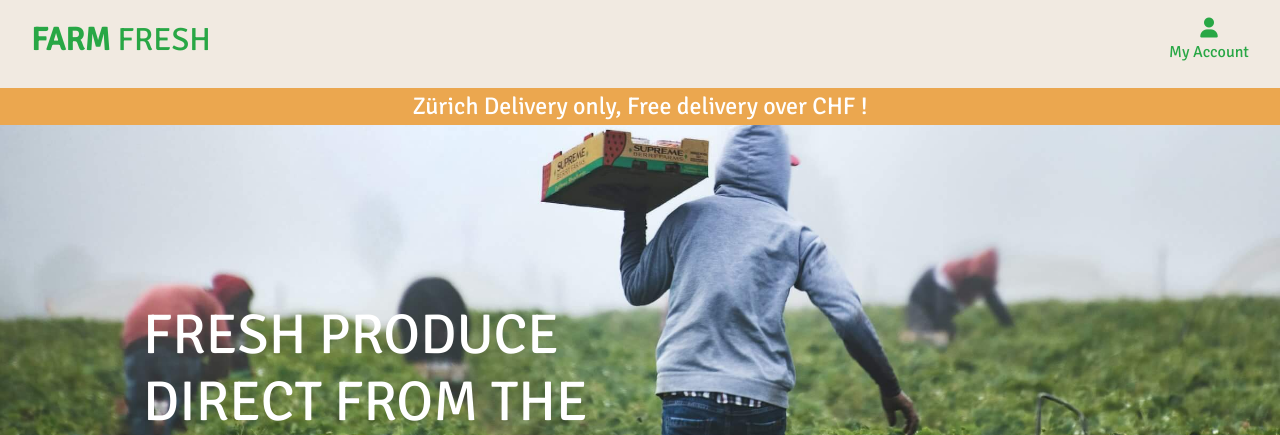
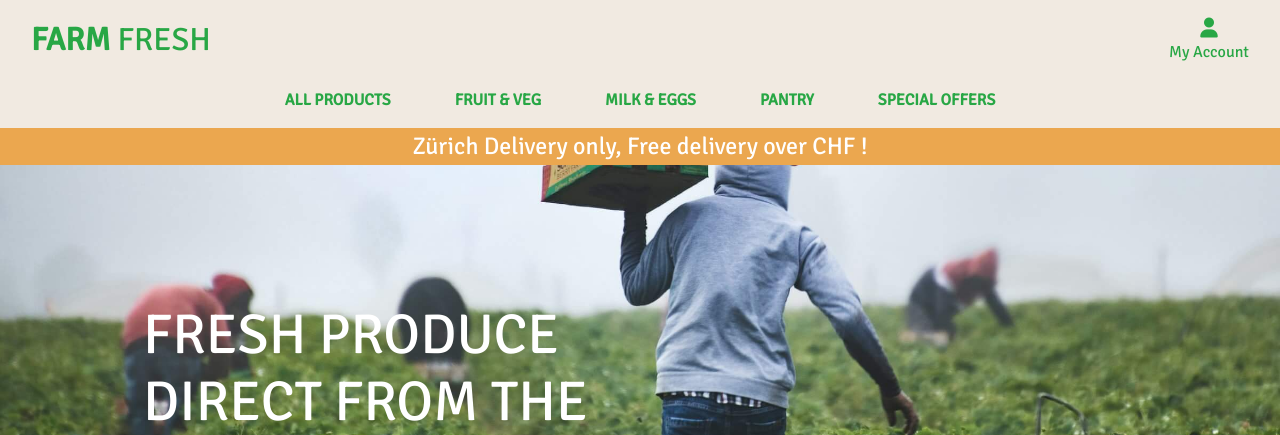
Before and after one commit to Joao4569/farm_fresh_2.0, a Django app: page / in a window 1280 px wide. Shown: the top 435 px of the page. Run offline with Django 5.2, Linux system fonts and the light colour scheme; some libraries are stand-ins or nearby versions.

Commit message:
feat: Start fixing links, include main-nav.html.

```diff
--- a/farm_fresh_v_2_0_project/templates/base.html
+++ b/farm_fresh_v_2_0_project/templates/base.html
@@ -5,7 +5,7 @@
 <html lang="en">
 
 <head>
-  <!-- Seperate blocks were created so that I can extend this template later on and replace segments of it as needed. -->
+  <!-- Separate blocks were created so that I can extend this template later on and replace segments of it as needed. -->
   {% block meta %}
     <!-- This next meta tag will allow support of older Internet Explorer versions and eliminate validation errors when validating our HTML. -->
     <meta http-equiv="X-UA-Compatible" content="ie=edge">
@@ -13,7 +13,7 @@
     <meta name="viewport" content="width=device-width, initial-scale=1, shrink-to-fit=no">
     <meta name="description" content="Farm Fresh fruit and vegetables online and delivered in Zürich, Switzerland">
     <meta name="keywords" content="farm fresh produce, fruit delivery Zürich, food market Zürich, farm fresh online, farm fresh delivery near me
-                                   buy fruit online, buy vegetables online, online superemarket Zürich, organic fruit, organic vegetables, organic sauces,
+                                   buy fruit online, buy vegetables online, online supermarket Zürich, organic fruit, organic vegetables, organic sauces,
                                    seasonal fruit, seasonal vegetables">
   {% endblock %}
 
@@ -61,7 +61,7 @@
   {% endblock %}
 
   <!--  This extra title block will allow us to add an extra text to the page title when needed. -->
-  <title>Farm Fresh - Fruit and Vegetable delivery in Zürich </title>
+  <title>Farm Fresh - Fruit and Vegetable delivery in Zürich {% block extra_title %}{% endblock %}</title>
 </head>
 
 <body>
@@ -71,7 +71,7 @@
 
       <!-- Farm Fresh Logo -->
       <div class="col-12 col-lg-4 my-auto py-1 py-lg-0 text-center text-lg-left">
-        <a href="#" class="nav-link main-logo-link" aria-label="Link to home page">
+        <a href="{% url 'home' %}" class="nav-link main-logo-link" aria-label="Link to home page">
           <h2 class="logo-font text-green my-0"><strong>Farm</strong> Fresh</h2>
         </a>
       </div>
@@ -110,6 +110,8 @@
           <span class="navbar-toggler-icon"></span>
         </button>
 
+        <!-- main navigation menu -->
+        {% include 'includes/main-nav.html' %}
       </nav>
     </div>
 
--- /dev/null
+++ b/farm_fresh_v_2_0_project/templates/includes/main-nav.html
@@ -0,0 +1,163 @@
+<div class="collapse navbar-collapse" id="main-nav">
+  <ul class="navbar-nav w-auto mx-auto">
+    <li class="nav-item d-block d-md-none">
+      <a
+        class="logo-font font-weight-bold nav-link text-green mr-5"
+        href="{% url 'home' %}"
+        id="home-link"
+        aria-label="Link to home page"
+      >
+        Home
+      </a>
+    </li>
+
+    <!-- all products navigation dropdown menu -->
+    <li class="nav-item dropdown">
+      <a
+        class="logo-font font-weight-bold nav-link text-green mr-5"
+        href="#"
+        id="all-products-link"
+        data-toggle="dropdown"
+        aria-haspopup="true"
+        aria-expanded="false"
+        aria-label="Dropdown menu for products"
+      >
+        All Products
+      </a>
+      <div class="dropdown-menu border-0" aria-labelledby="all-products-link">
+        <a href="#" class="dropdown-item" aria-label="Sort by price">
+          By Price
+        </a>
+        <a href="#" class="dropdown-item" aria-label="Sort by category">
+          By Category
+        </a>
+        <a
+          href="#"
+          class="dropdown-item"
+          aria-label="Sort by price"
+          aria-label="View all products"
+        >
+          All Products
+        </a>
+      </div>
+    </li>
+
+    <!-- fruit and veg navigation dropdown menu -->
+    <li class="nav-item dropdown">
+      <a
+        class="logo-font font-weight-bold nav-link text-green mr-5"
+        href="#"
+        id="fruit-veg-link"
+        data-toggle="dropdown"
+        aria-haspopup="true"
+        aria-expanded="false"
+        aria-label="Fruit and vegetable dropdown menu"
+      >
+        Fruit &amp; Veg
+      </a>
+      <div class="dropdown-menu border-0" aria-labelledby="fruit-veg-link">
+        <a href="#" class="dropdown-item" aria-label="View fruit category">
+          Fruit
+        </a>
+        <a href="#" class="dropdown-item" aria-label="View vegetables category">
+          Vegetables
+        </a>
+        <a href="#" class="dropdown-item" aria-label="View mushrooms category">
+          Mushrooms
+        </a>
+        <a
+          href="#"
+          class="dropdown-item"
+          aria-label="View all fruit and vegetables"
+        >
+          All Fruit &amp; Veg
+        </a>
+      </div>
+    </li>
+
+    <!-- milk and eggs navigation dropdown menu -->
+    <li class="nav-item dropdown">
+      <a
+        class="logo-font font-weight-bold nav-link text-green mr-5"
+        href="#"
+        id="milk-eggs-link"
+        data-toggle="dropdown"
+        aria-haspopup="true"
+        aria-expanded="false"
+        aria-label="Milk and eggs dropdown menu"
+      >
+        Milk &amp; Eggs
+      </a>
+      <div class="dropdown-menu border-0" aria-labelledby="milk-eggs-link">
+        <a href="#" class="dropdown-item" aria-label="View milk category">
+          Milk
+        </a>
+        <a href="#" class="dropdown-item" aria-label="View eggs category">
+          Eggs
+        </a>
+        <a href="#" class="dropdown-item" aria-label="View butter category">
+          Butter
+        </a>
+        <a href="#" class="dropdown-item" aria-label="View cheese category">
+          Cheese
+        </a>
+        <a
+          href="#"
+          class="dropdown-item"
+          aria-label="View milk and eggs category"
+        >
+          All Milk &amp; Eggs
+        </a>
+      </div>
+    </li>
+
+    <!-- pantry navigation dropdown menu -->
+    <li class="nav-item dropdown">
+      <a
+        class="logo-font font-weight-bold nav-link text-green mr-5"
+        href="#"
+        id="pantry-link"
+        data-toggle="dropdown"
+        aria-haspopup="true"
+        aria-expanded="false"
+        aria-label="View pantry dropdown menu"
+      >
+        Pantry
+      </a>
+      <div class="dropdown-menu border-0" aria-labelledby="pantry-link">
+        <a href="#" class="dropdown-item" aria-label="View broth category">
+          Broth
+        </a>
+        <a href="#" class="dropdown-item" aria-label="View sauce category">
+          Sauce
+        </a>
+        <a href="#" class="dropdown-item" aria-label="View jus category">
+          Jus
+        </a>
+        <a href="#" class="dropdown-item" aria-label="View pantry category">
+          All Pantry
+        </a>
+      </div>
+    </li>
+
+    <!-- special offers navigation dropdown menu -->
+    <li class="nav-item dropdown">
+      <a
+        class="logo-font font-weight-bold nav-link text-green"
+        href="#"
+        id="specials-link"
+        data-toggle="dropdown"
+        aria-haspopup="true"
+        aria-expanded="false"
+        aria-label="View special offers"
+      >
+        Special Offers
+      </a>
+      <div class="dropdown-menu border-0" aria-labelledby="specials-link">
+        <a href="#" class="dropdown-item" aria-label="View all specials">
+          All Specials
+        </a>
+      </div>
+    </li>
+  </ul>
+</div>
```
